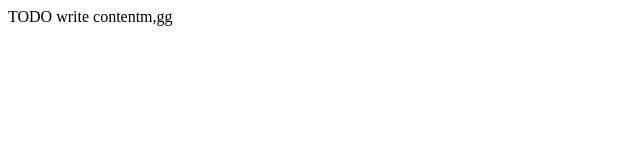
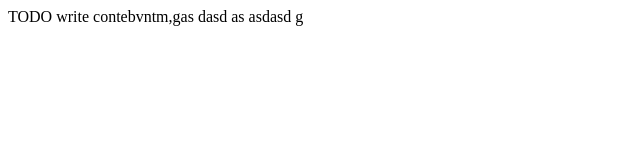
Before and after one commit to Zerthi/NetBeans-Rep, a plain HTML site: page Webside/public_html/index.html in a window 1280 px wide. Shown: the whole page, without its empty margins (0-640 px from the left). Drawn offline with Linux system fonts and the light colour scheme.

Commit message:
new Commit

```diff
--- a/Webside/public_html/index.html
+++ b/Webside/public_html/index.html
@@ -11,6 +11,6 @@ and open the template in the editor.
         <meta name="viewport" content="width=device-width, initial-scale=1.0">
     </head>
     <body>
-        <div>TODO write contentm,gg</div>
+        <div>TODO write contebvntm,gas dasd as asdasd g</div>
     </body>
 </html>
```
